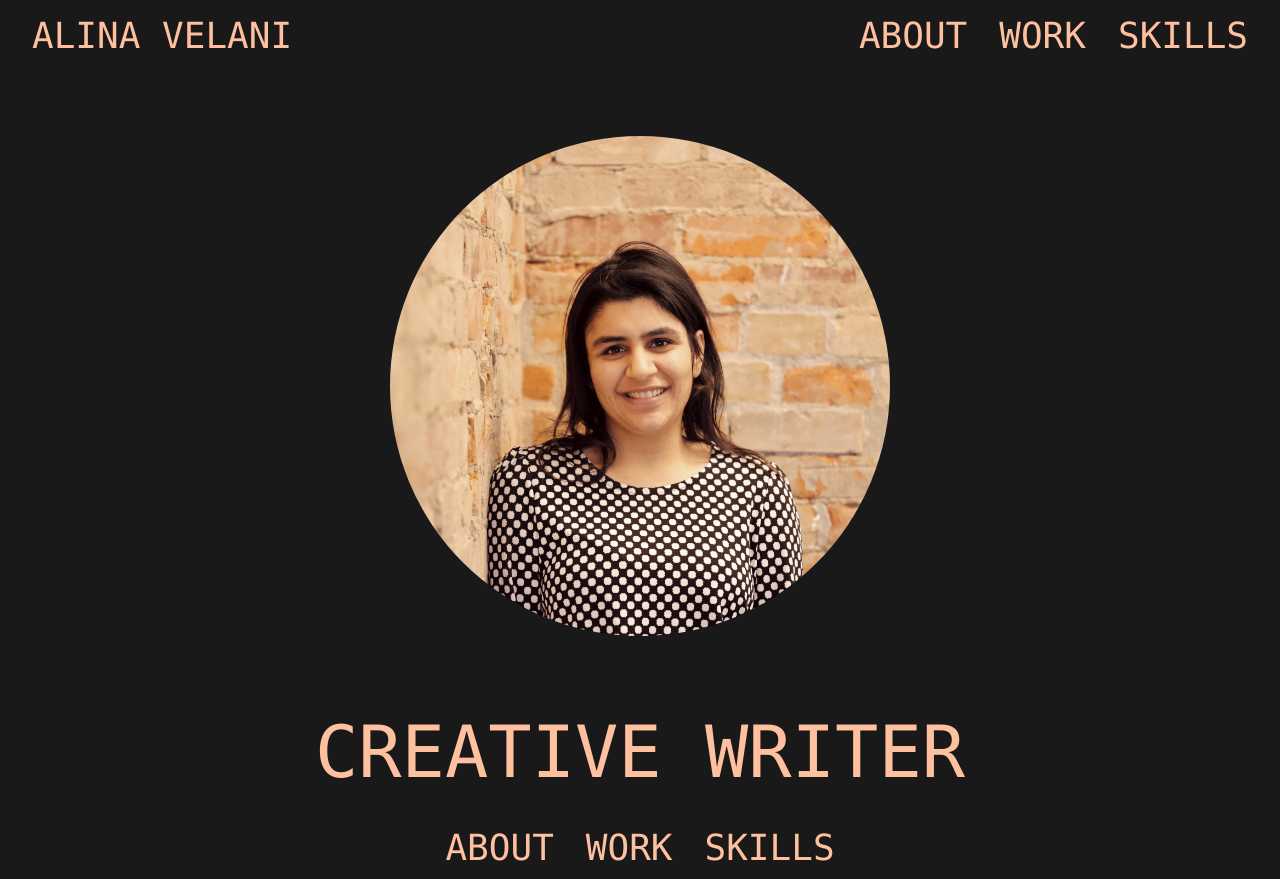
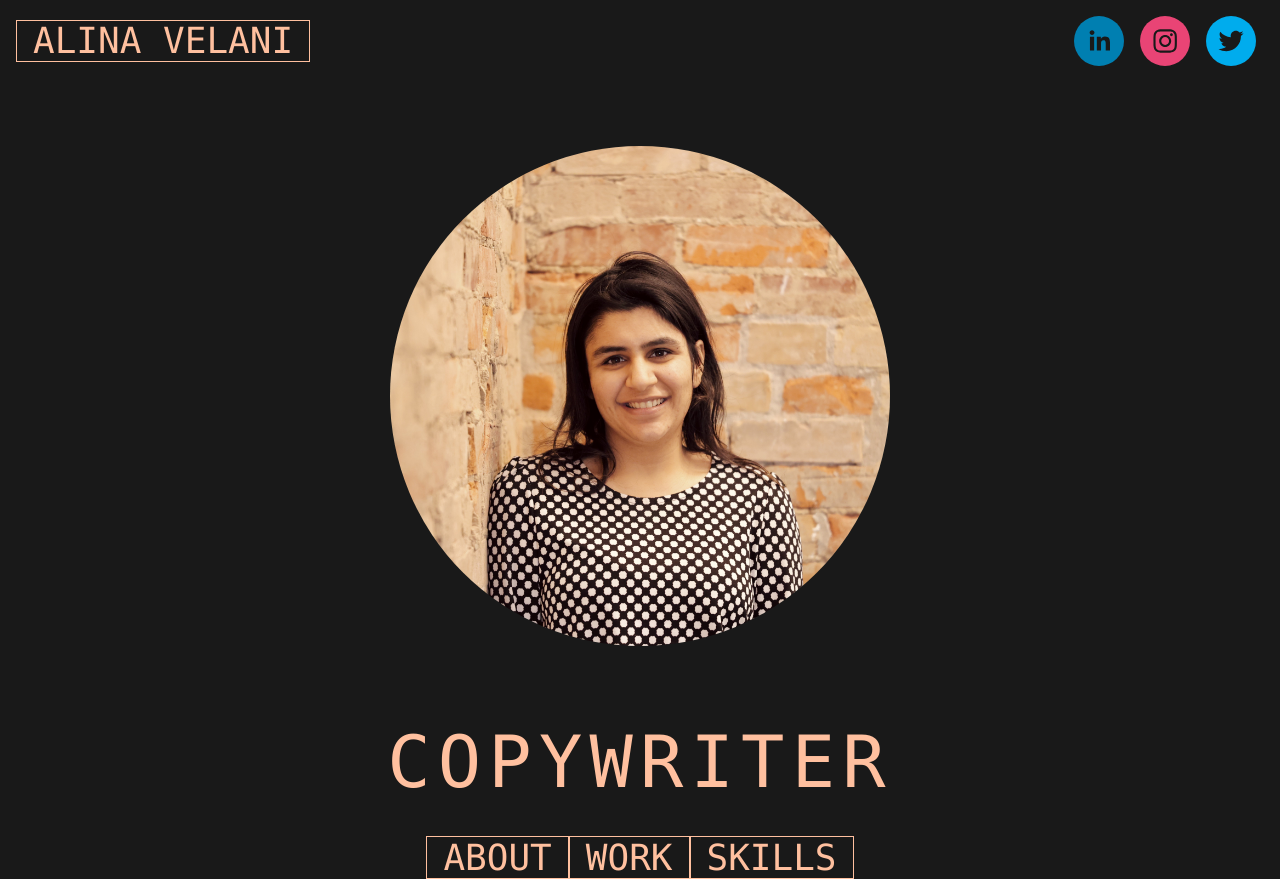
Before and after one commit to rutvij26/alina-portfolio, a Next.js app: page / in a window 1280 px wide. Built offline with nearby package versions, Linux system fonts and the light colour scheme.

Commit message:
feat: 🎸 Hero section decor

```diff
--- a/app/components/Hero.tsx
+++ b/app/components/Hero.tsx
@@ -14,7 +14,7 @@ const Hero = () => {
                 />
             </div>
             <div className="text-7xl uppercase global-font p-10">
-                <span className='text-text'>Creative Writer</span>
+                <span className='text-text tracking-widest'>CopyWriter</span>
             </div>
             <div className="">
                 <span className='custom-text'>About</span>
--- a/app/components/NavBar.tsx
+++ b/app/components/NavBar.tsx
@@ -1,4 +1,5 @@
 import React from 'react'
+import { SocialIcon } from 'react-social-icons'
 
 const NavBar = () => {
     return (
@@ -7,9 +8,21 @@ const NavBar = () => {
                 <span className='custom-text cursor-default'>Alina Velani</span>
             </div>
             <div className="about-work-skills flex justfiy-center items-center">
-                <span className='custom-text'>About</span>
-                <span className='custom-text'>Work</span>
-                <span className='custom-text'>Skills</span>
+                <div className="px-2">
+                    <SocialIcon
+                        url="https://www.linkedin.com/in/alina-velani-37b4b4180/"
+                    />
+                </div>
+                <div className="px-2">
+                    <SocialIcon
+                        url="https://www.instagram.com/alina_velani28/"
+                    />
+                </div>
+                <div className="px-2">
+                    <SocialIcon
+                        url="https://twitter.com/alina_velani28"
+                    />
+                </div>
             </div>
         </div>
     )
--- a/app/globals.css
+++ b/app/globals.css
@@ -7,7 +7,7 @@
     @apply font-mono
   }
   .custom-text {
-    @apply text-text text-4xl px-4 uppercase global-font
+    @apply text-text text-4xl px-4 uppercase global-font border
     hover:text-hover cursor-pointer
   }
 }
```
Also changed, not shown: package.json (+5 -4 lines), 1 other file (tests, documents, lock files or other folders).
